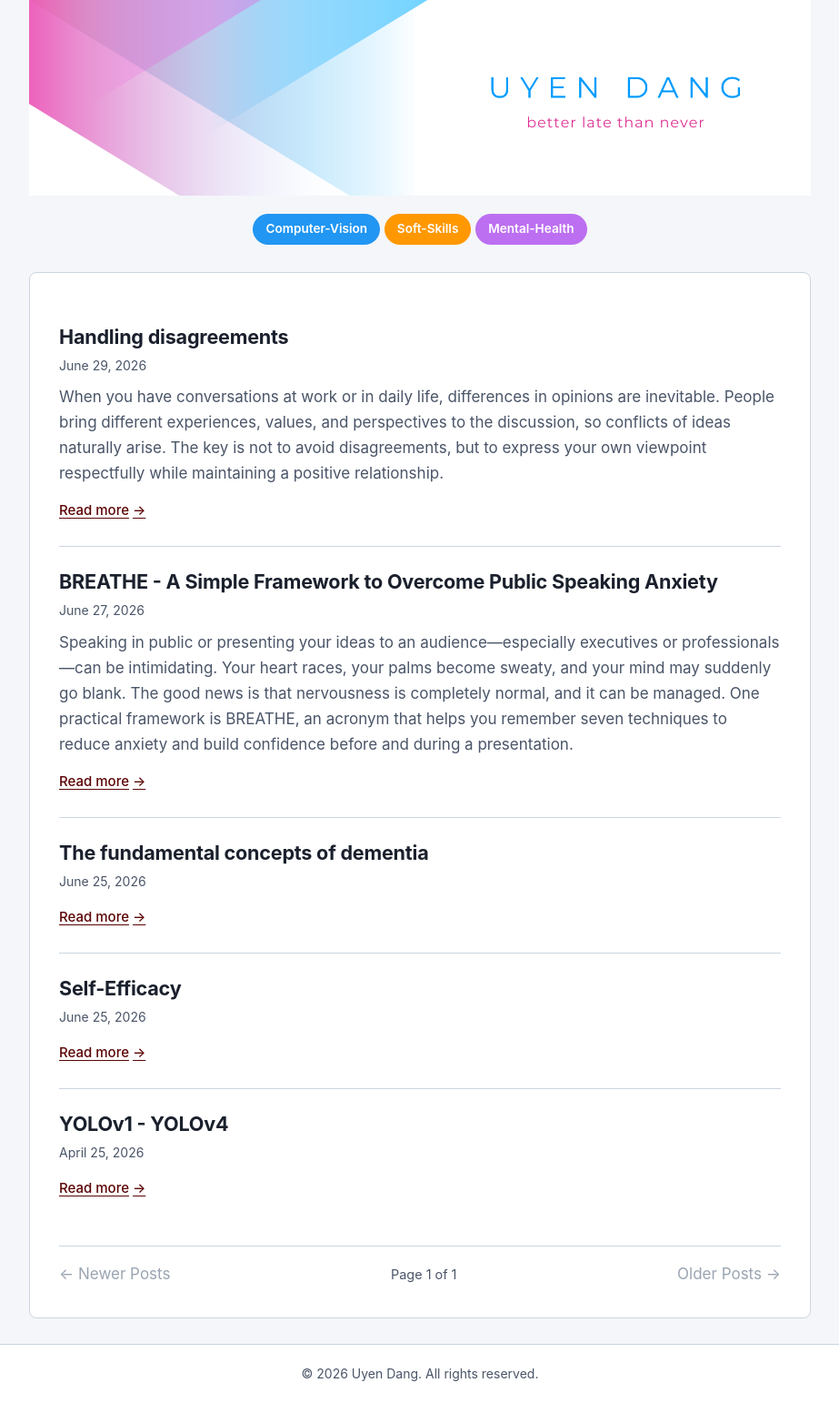
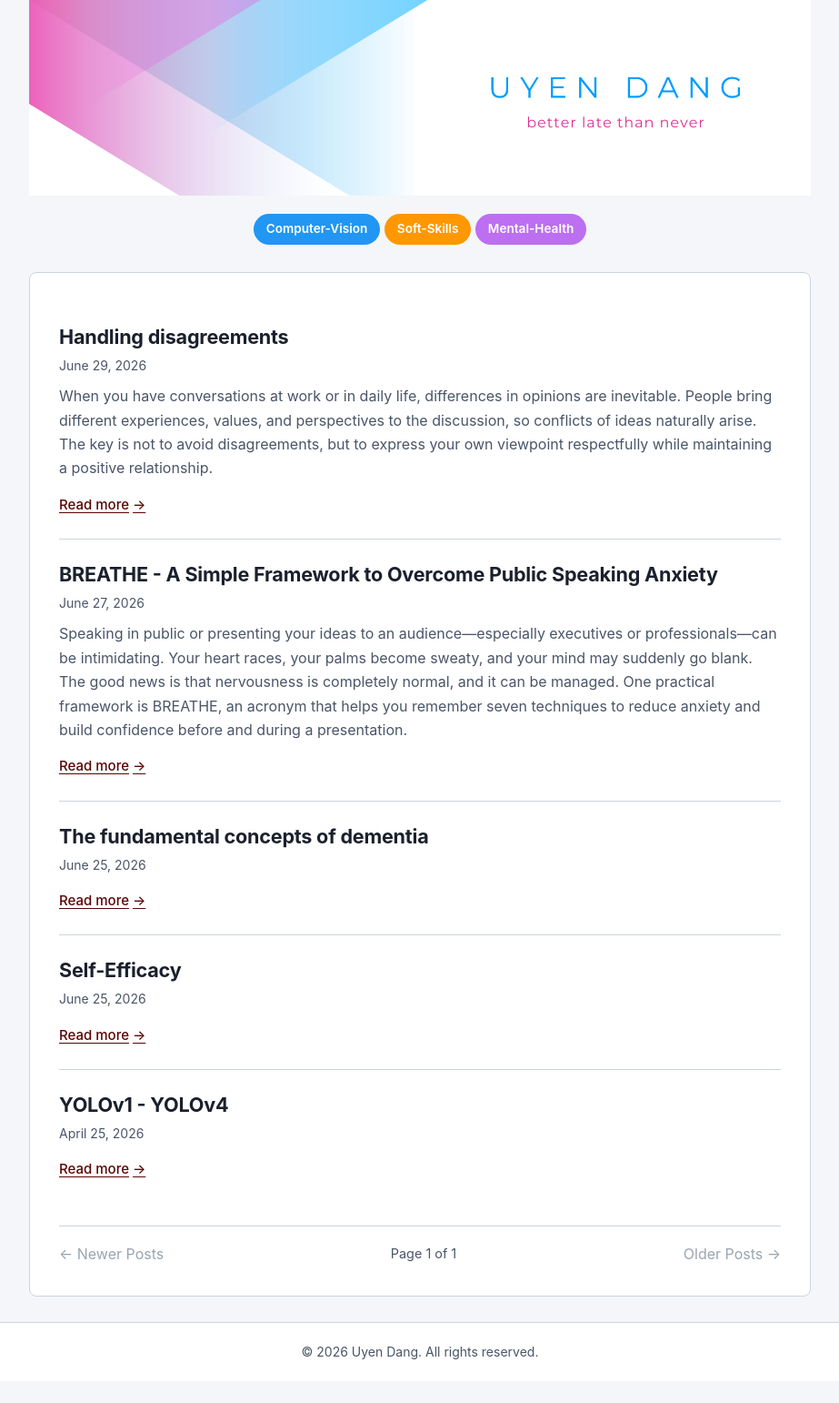
Before and after one commit to DangLeUyen/blog, a Jekyll site: the page built from index.html, in a window 1280 px wide. Shown: the whole page at 91% size, without its empty margins (178-1101 px from the left). Built offline with Jekyll 4.4.1, drawn with Linux system fonts in a browser that asks for light colours; the list of posts is cut into pages by our own code; after the commit the page ends 1518 px from its top, so only the background shows below that.

Commit message:
Update style.css

```diff
--- a/assets/css/style.css
+++ b/assets/css/style.css
@@ -32,7 +32,7 @@ html {
 body {
   font-family: "Inter", sans-serif;
   font-feature-settings: "calt" 1, "liga" 1;
-  font-size: 1.0625rem;
+  font-size: 1rem;
   line-height: 1.75;
   color: var(--text);
   background: var(--bg);
```
